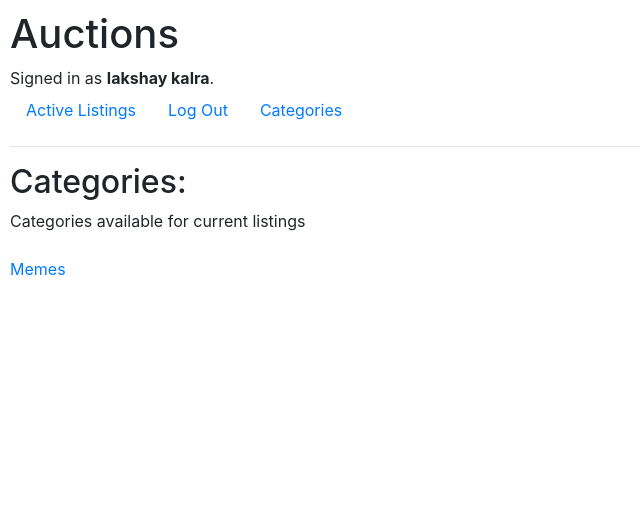
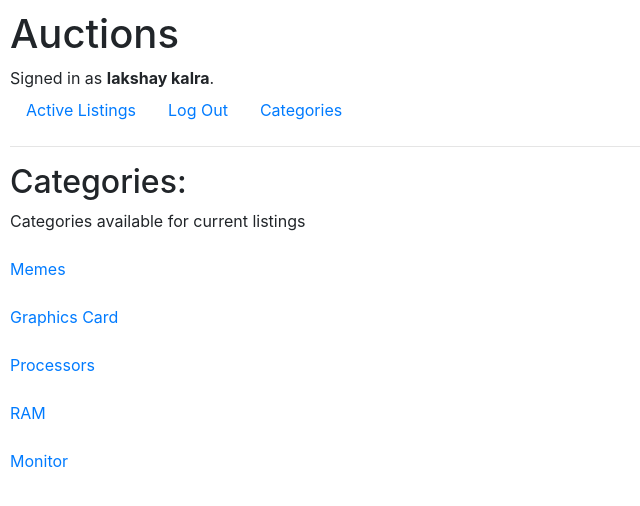
Before and after one commit to LakshayK0804/Commerce, a Django app: page /categories in a window 1280 px wide. Shown: the top 506 px of the page, without its empty margins (0-640 px from the left). Run offline with Django 3.2, Linux system fonts and the light colour scheme; a user stored in the database is signed in; some libraries are stand-ins or nearby versions.

Commit message:
Adding categories

```diff
--- a/auctions/templates/auctions/categories.html
+++ b/auctions/templates/auctions/categories.html
@@ -12,7 +12,15 @@
 
         Categories available for current listings
         <br></br>
-        <a href="{% url 'cat_memes' %}" title = "Click to go to memes category">Memes</a>
+        <a href="{% url 'cat_memes' %}" title = "Click to view active memes listings">Memes</a>
+        <br></br>
+        <a href="{% url 'cat_gpus' %}" title = "Click to view active graphics card listings">Graphics Card</a>
+        <br></br>
+        <a href="{% url 'cat_proc' %}" title = "Click to view active processors listings">Processors</a>
+        <br></br>
+        <a href="{% url 'cat_ram' %}" title = "Click to view active RAM listings">RAM</a>
+        <br></br>
+        <a href="{% url 'cat_monitor' %}" title = "Click to view active Monitor listings">Monitor</a>
       {% endif %}
     {% endblock %}
   </body>
```
Also changed, not shown: db.sqlite3.
